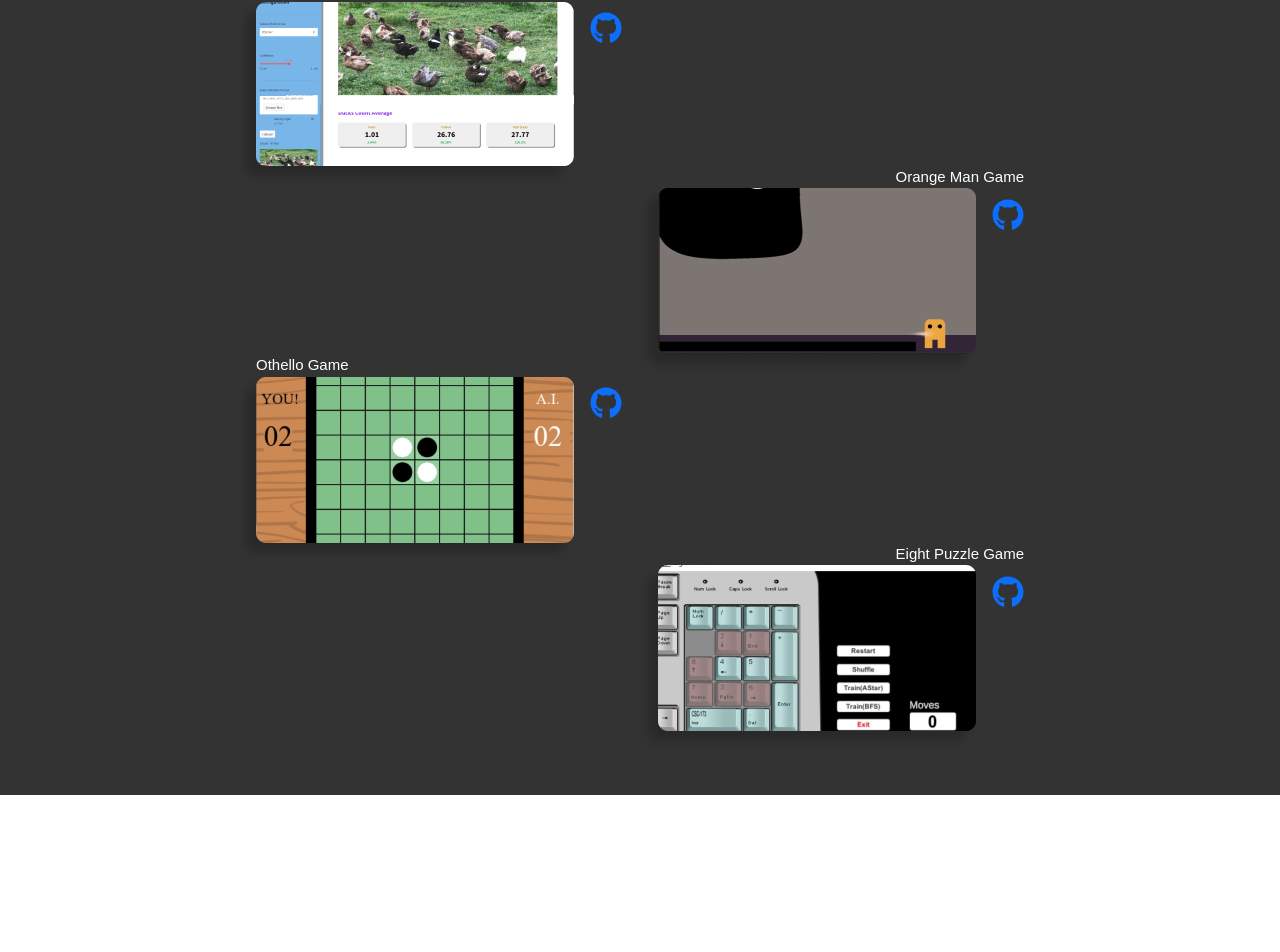
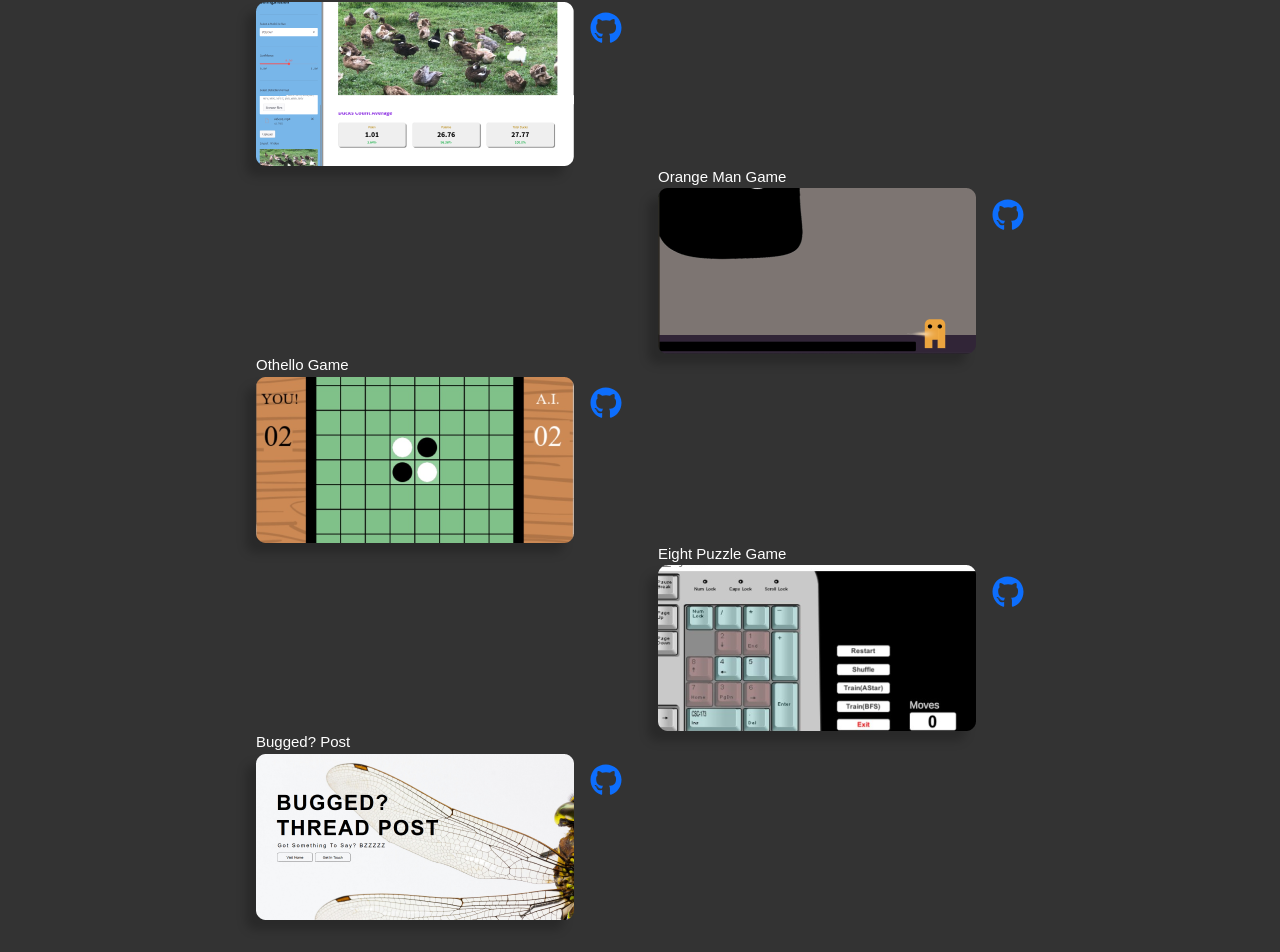
Before and after one commit to roypaul21/RoyWebPortfolio, a React (Vite) app: page /skills in a window 1280 px wide. Shown: the part 1936-2888 px from the top of the page. Before the commit the page ends 2731 px from the top, so only its background shows below. Built offline with nearby package versions, Linux system fonts and the light colour scheme.

Commit message:
update: works and contacts

```diff
--- a/src/pages/skills/Works.jsx
+++ b/src/pages/skills/Works.jsx
@@ -50,6 +50,7 @@ export default function Works() {
                 </div>
             </div>
             <div className="works-content content-right" data-aos="fade-right">
+                <div className="work-section-content">
                     <div className="work-content-text">
                         <p>Vertex Medical</p>
                     </div>
@@ -59,6 +60,7 @@ export default function Works() {
                         </a>
                         <div className="works-icon-wrapper">
                             <a href="https://www.figma.com/community/file/1339918062749216285" > <FaFigma   /> </a>
+                        </div>
                     </div>
                 </div>
             </div>
@@ -78,6 +80,7 @@ export default function Works() {
                 </div>
             </div>
             <div className="works-content content-right" data-aos="fade-right">
+                <div className="work-section-content">
                     <div className="work-content-text">
                         <p>Orange Man Game</p>
                     </div>
@@ -87,6 +90,7 @@ export default function Works() {
                         </a>
                         <div className="works-icon-wrapper">
                             <a href="https://github.com/roypaul21/OrangeManGame" > <FaGithub /> </a>
+                        </div>
                     </div>
                 </div>
             </div>
@@ -106,6 +110,7 @@ export default function Works() {
                 </div>
             </div>
             <div className="works-content content-right" data-aos="fade-right">
+                <div className="work-section-content">
                     <div className="work-content-text">
                         <p>Eight Puzzle Game</p>
                     </div>
@@ -118,6 +123,22 @@ export default function Works() {
                         </div>
                     </div>
                 </div>
+            </div>
+            <div className="works-content content-left" data-aos="fade-left">
+                <div className="work-section-content">
+                    <div className="work-content-text">
+                        <p>Bugged? Post</p>
+                    </div>
+                    <div className="works-content-img">
+                        <a href="https://github.com/roypaul21/BuggedPost">
+                            <img id="work-1" src="./image/work9.png" alt="Yor"/>
+                        </a>
+                        <div className="works-icon-wrapper">
+                            <a href="https://github.com/roypaul21/BuggedPost" > <FaGithub /> </a>
+                        </div>
+                    </div>
+                </div>
+            </div>
 
         </section>
     )
--- a/src/stylesheet/App.css
+++ b/src/stylesheet/App.css
@@ -721,6 +721,7 @@ body {
   height: 40px;
   border-radius: 5px;
   border-width: 0;
+  text-indent: 5px;
   box-shadow: 0px 2px 5px 1px gray;
 }
 
@@ -738,6 +739,7 @@ body {
   border-width: 0;
   outline: none;
   box-shadow: 0px 2px 5px 1px gray;
+  text-indent: 5px;
 }
 
 .contact-send-btn {
```
Also changed, not shown: public/image/work8.png, public/image/work9.png (added). Lines whose indentation alone changed are shown as unchanged.
